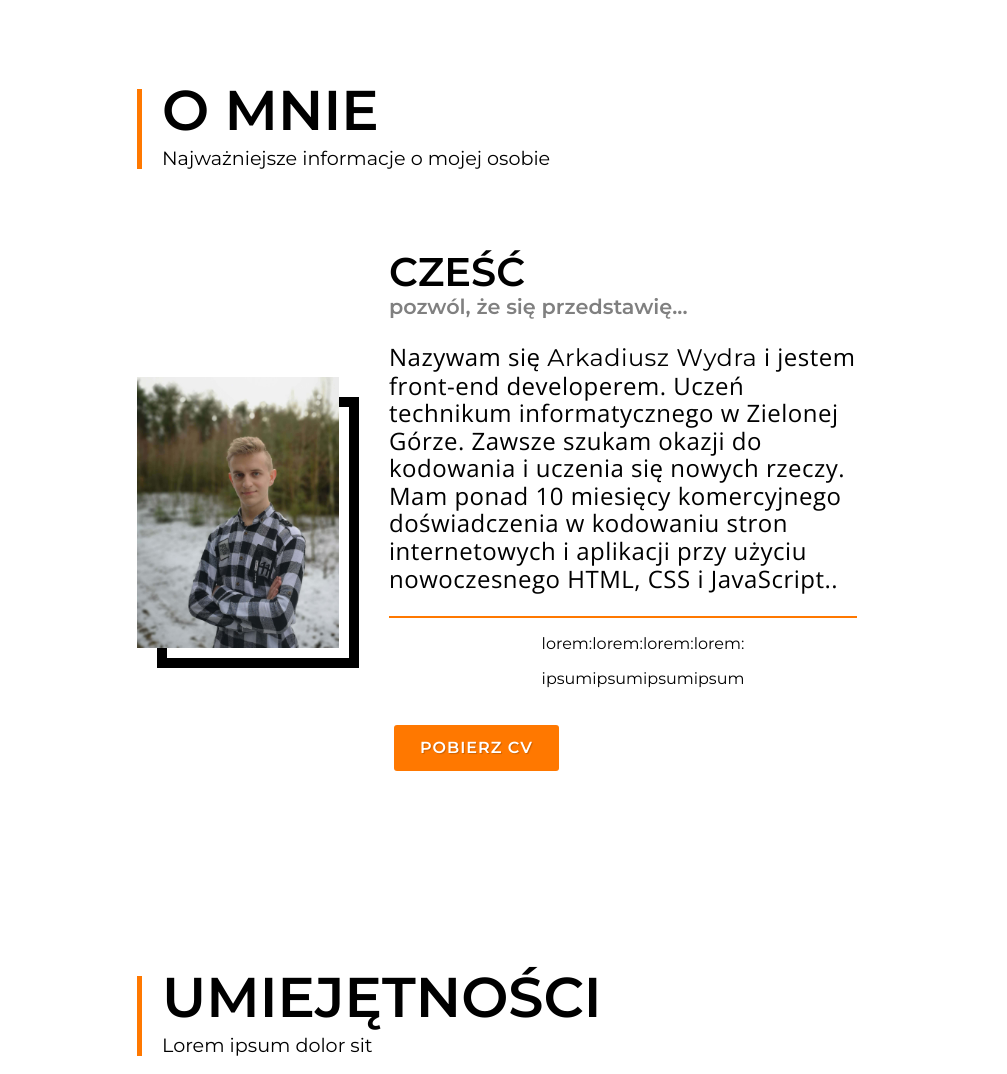
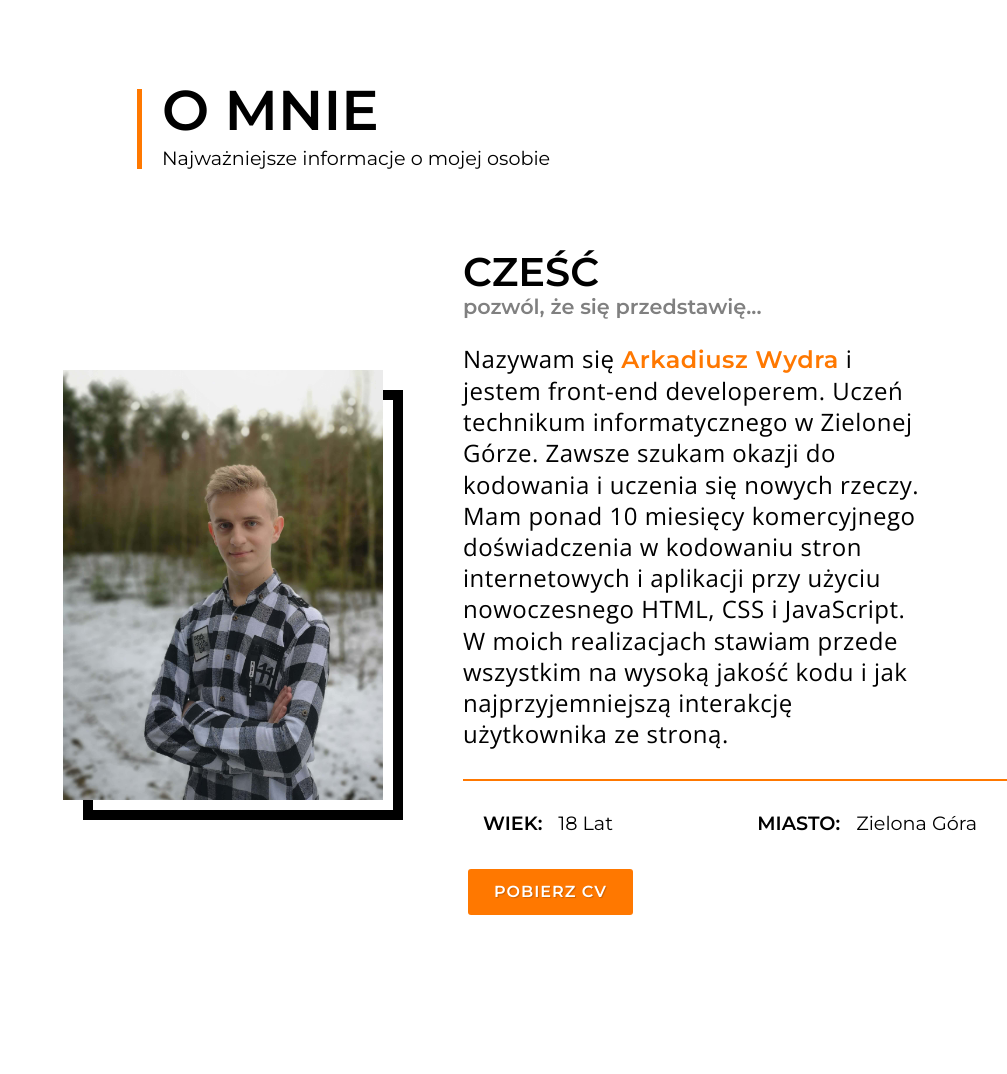
Before and after one commit to AWydra/portfolio, a PHP site: page / in a window 1320 px wide. Shown: the part 811-1885 px from the top of the page, without its empty margins (313-1320 px from the left). Run offline with PHP 8.4, Linux system fonts and the light colour scheme; style sheets or scripts are compiled from the project's sources.

Commit message:
Little corrections

```diff
--- a/src/index.html
+++ b/src/index.html
@@ -77,24 +77,17 @@
                                 się nowych rzeczy. Mam
                                 ponad 10 miesięcy komercyjnego doświadczenia w kodowaniu stron internetowych i
                                 aplikacji przy użyciu nowoczesnego
-                                HTML, CSS i JavaScript..</p>
+                                HTML, CSS i JavaScript. W moich realizacjach stawiam przede wszystkim na wysoką jakość
+                                kodu i jak najprzyjemniejszą interakcję użytkownika ze stroną.</p>
                             <hr>
                             <ul class="about-me__info">
                                 <li class="about-me__info-item">
-                                    <span>lorem:</span>
-                                    <p>ipsum</p>
+                                    <span>wiek:</span>
+                                    <p>18 Lat</p>
                                 </li>
                                 <li class="about-me__info-item">
-                                    <span>lorem:</span>
-                                    <p>ipsum</p>
-                                </li>
-                                <li class="about-me__info-item">
-                                    <span>lorem:</span>
-                                    <p>ipsum</p>
-                                </li>
-                                <li class="about-me__info-item">
-                                    <span>lorem:</span>
-                                    <p>ipsum</p>
+                                    <span>miasto:</span>
+                                    <p>Zielona Góra</p>
                                 </li>
                             </ul>
                             <a href="cv.pdf" class="btn btn--theme" download>pobierz cv</a>
--- a/src/sass/_variables.scss
+++ b/src/sass/_variables.scss
@@ -6,3 +6,6 @@ $fontColor: white;
 $logoHeight: 250px;
 $sectionTitle: 3.5rem;
 $sectionSubtitle: 1em;
+$aboutInfoWidth: 70%;
+$aboutInfoMinWidth: 550px;
+$aboutSpaceBetweenHr: 30px;
--- a/src/sass/sections/_about.scss
+++ b/src/sass/sections/_about.scss
@@ -3,6 +3,7 @@
 
   &__image {
     width: 35%;
+    min-width: 400px;
 
     &-container {
       position: relative;
@@ -43,13 +44,48 @@
   }
 
   &--description {
+    margin-bottom: $aboutSpaceBetweenHr;
     font-size: 1.5rem;
     font-family: "Open Sans", sans-serif;
     letter-spacing: .5px;
+    line-height: 1.3;
+
+    span {
+      color: $secondaryColor;
+      font-weight: 600;
+    }
+
   }
 
   &__info {
+    width: $aboutInfoWidth;
+    min-width: $aboutInfoMinWidth;
+    margin: $aboutSpaceBetweenHr 0;
+    padding: 0;
+    font-family: "Open Sans", sans-serif;
     list-style: none;
-    @include flex();
+    flex-wrap: wrap;
+    @include flex(space-between);
+
+    &-item {
+      padding: 0 20px;
+      font-size: 1.2rem;
+      @include flex(flex-start);
+
+      span {
+        font-weight: 600;
+        text-transform: uppercase;
+      }
+
+      p {
+        margin: 0 1rem;
+      }
+    }
+  }
+
+  hr {
+    width: $aboutInfoWidth;
+    min-width: $aboutInfoMinWidth;
+    margin-right: 100%;
   }
 }
```
